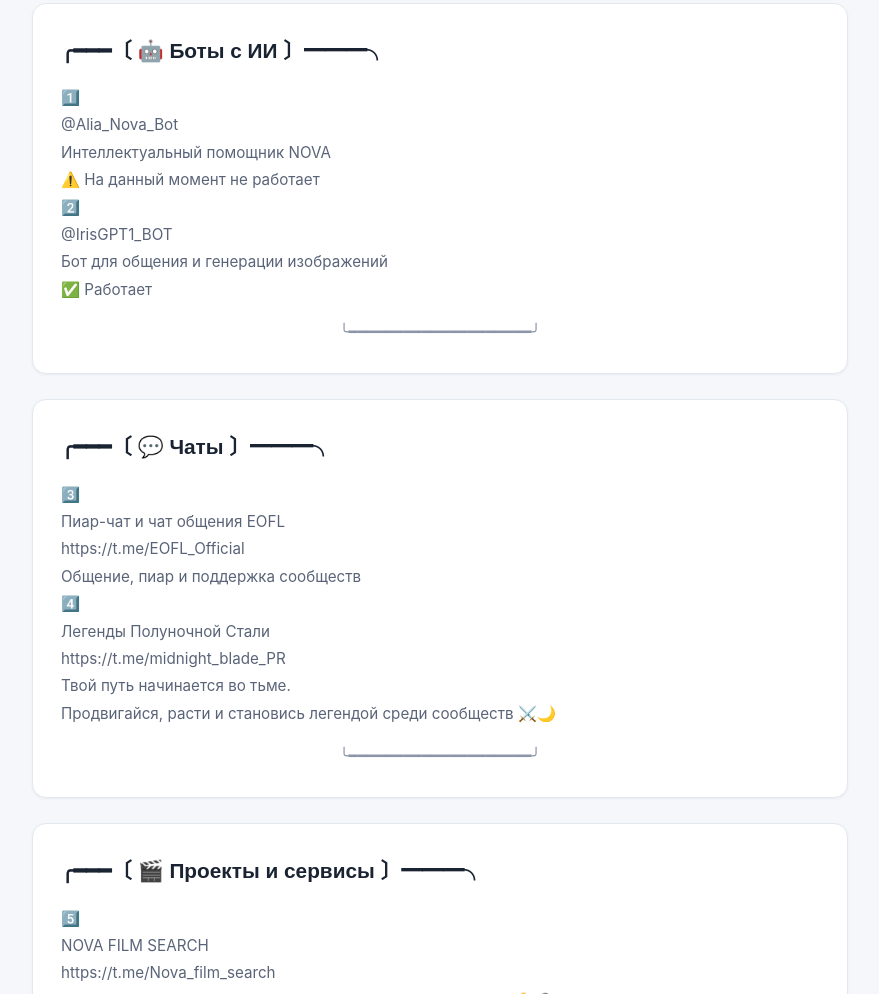
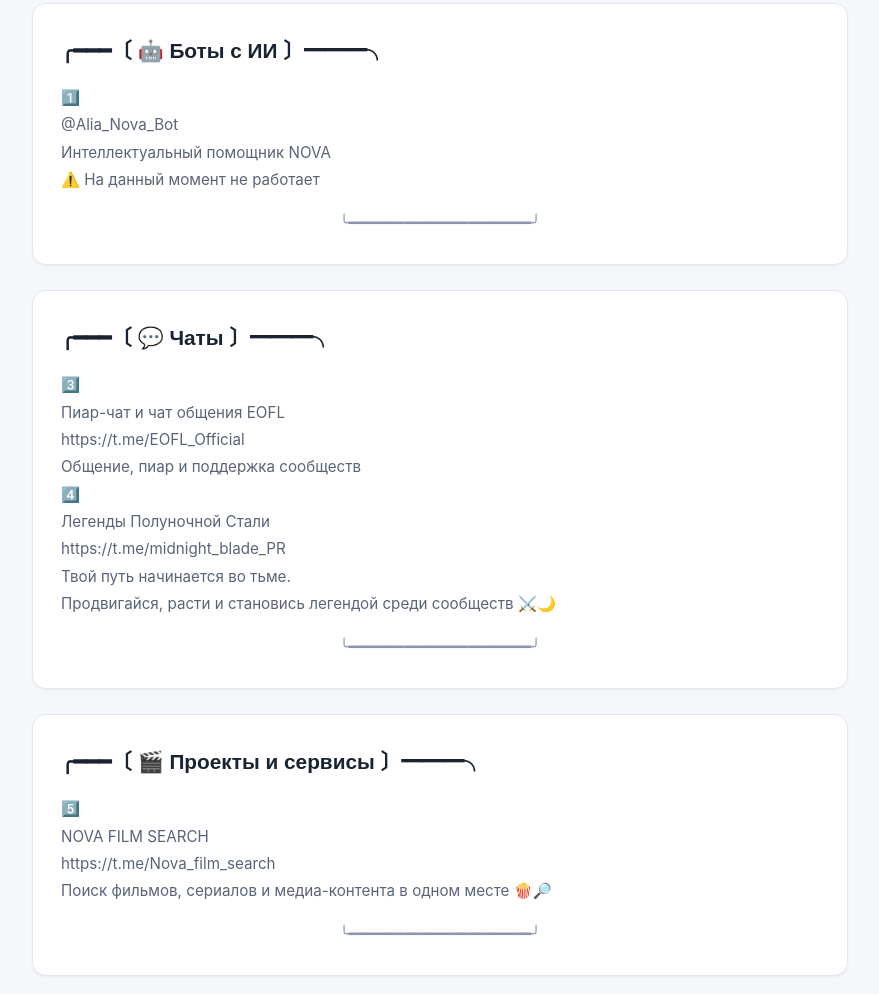
Before and after one commit to MahnachIvan-dev/nova-info, a plain HTML site: page projects.html in a window 1280 px wide. Shown: the part 1435-2429 px from the top of the page, without its empty margins (200-1079 px from the left). Drawn offline with Linux system fonts and the light colour scheme.

Commit message:
Update projects.html

```diff
--- a/projects.html
+++ b/projects.html
@@ -73,14 +73,7 @@
                         </div>
                     </div>
 
-                    <div class="project-card">
-                        <div class="project-number">2️⃣</div>
-                        <div class="project-info">
-                            <a href="https://t.me/IrisGPT1_BOT" target="_blank" rel="noopener" class="project-title">@IrisGPT1_BOT</a>
-                            <p class="project-desc">Бот для общения и генерации изображений</p>
-                            <span class="project-status status-online">✅ Работает</span>
-                        </div>
-                    </div>
+
 
                     <p style="text-align:center;color:var(--text-muted);margin-top:15px;">╰━━━━━━━━━━━━━━━━━━━━╯</p>
                 </div>
```
